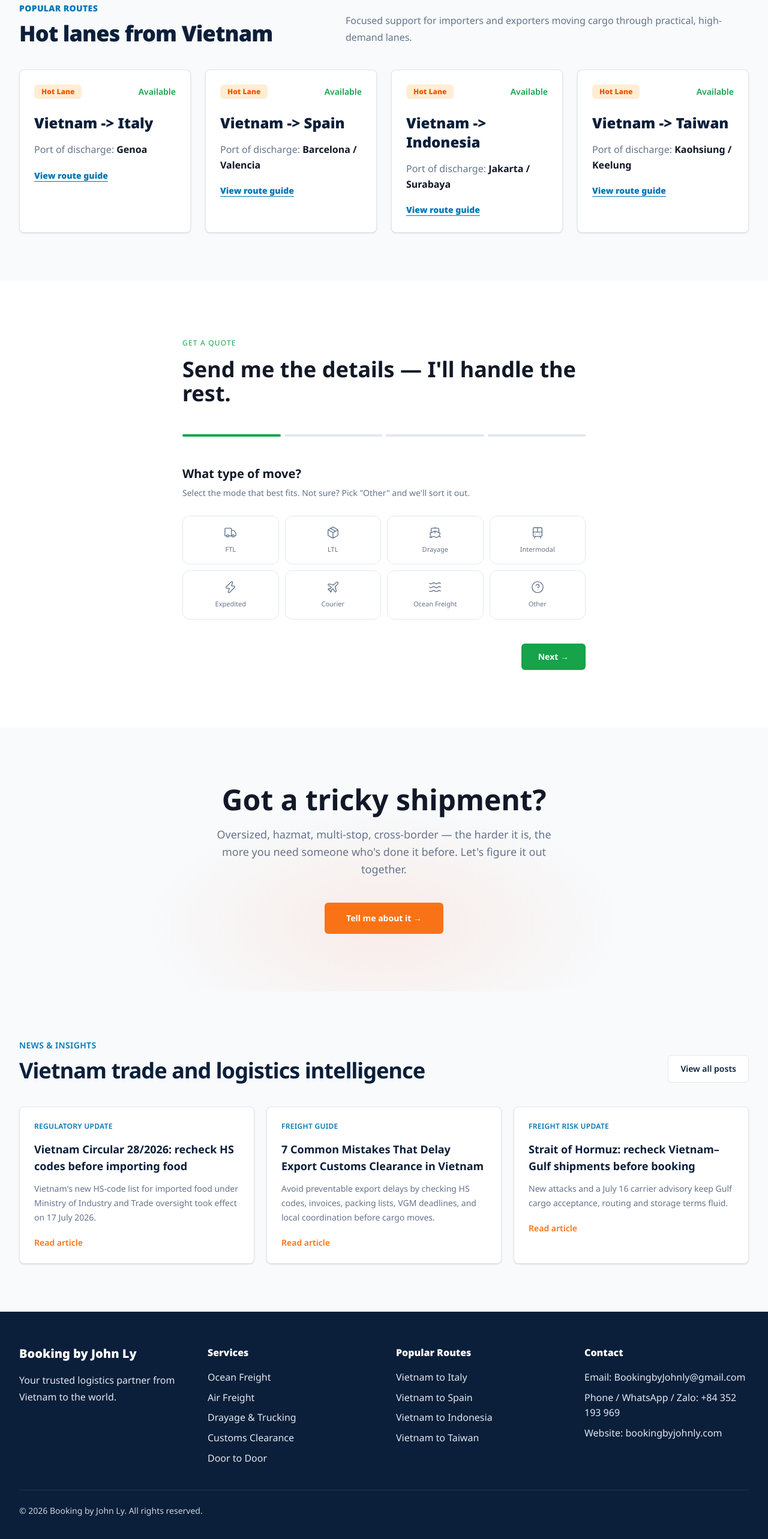
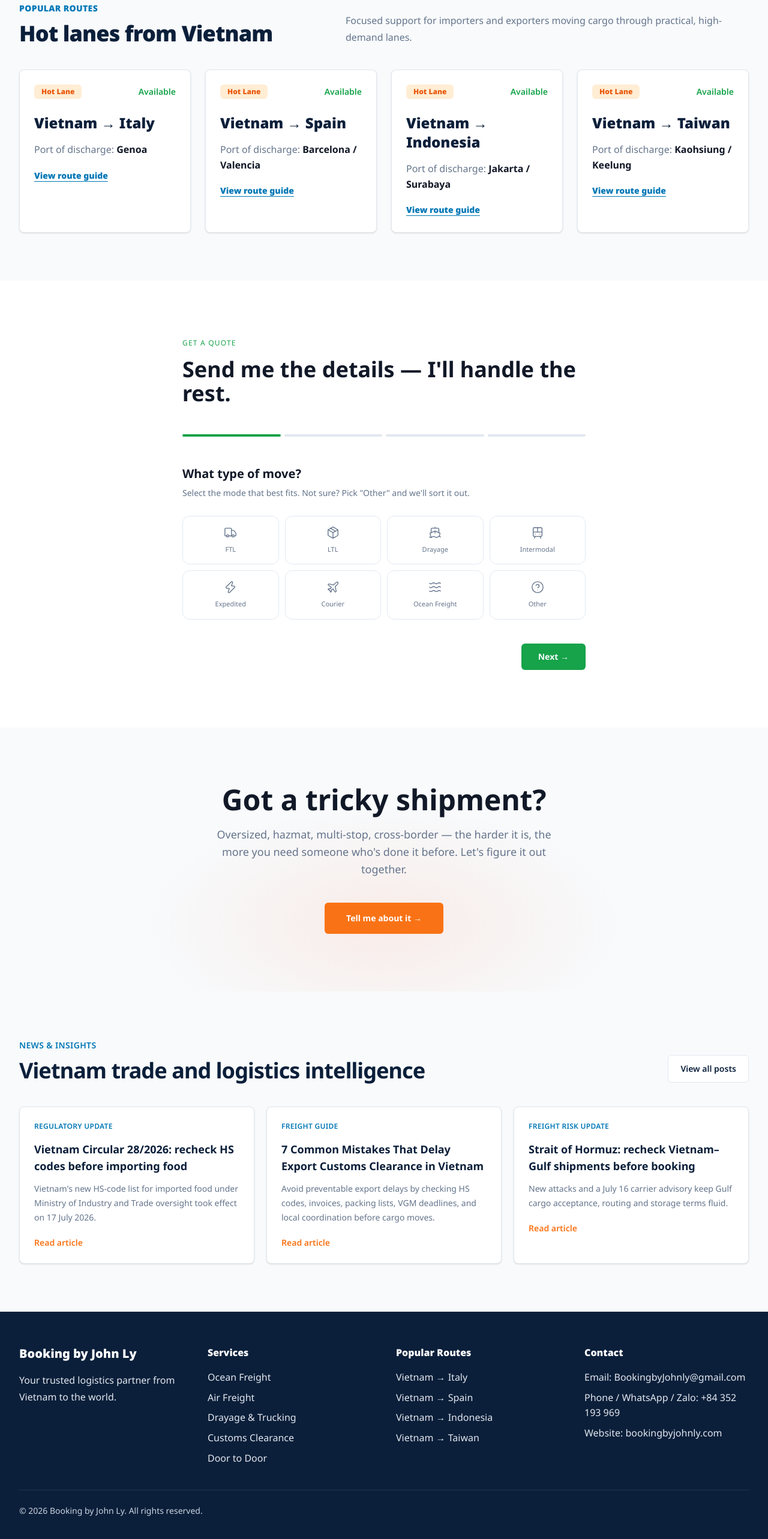
Before and after one commit to lyducquangbn99-gif/booking-by-john, a Next.js app: page /en in a window 1280 px wide. Shown: the part 2707-5273 px from the top of the page at 60% size. Built offline with nearby package versions, Linux system fonts and the light colour scheme.

Commit message:
Localize services routes and footer

```diff
--- a/components/Footer.tsx
+++ b/components/Footer.tsx
@@ -1,56 +1,67 @@
 import { Link } from "@/i18n/navigation";
+import { getLocale } from "next-intl/server";
 
-export default function Footer() {
+const COPY: Record<string, { tagline: string; services: string; routes: string; contact: string; ocean: string; air: string; trucking: string; customs: string; door: string; destinations: string[] }> = {
+  en: { tagline: "Your trusted logistics partner from Vietnam to the world.", services: "Services", routes: "Popular Routes", contact: "Contact", ocean: "Ocean Freight", air: "Air Freight", trucking: "Drayage & Trucking", customs: "Customs Clearance", door: "Door to Door", destinations: ["Italy", "Spain", "Indonesia", "Taiwan"] },
+  vi: { tagline: "Đối tác logistics từ Việt Nam đến thị trường quốc tế.", services: "Dịch vụ", routes: "Tuyến phổ biến", contact: "Liên hệ", ocean: "Vận tải biển", air: "Vận tải hàng không", trucking: "Vận chuyển nội địa", customs: "Thông quan", door: "Door to Door", destinations: ["Ý", "Tây Ban Nha", "Indonesia", "Đài Loan"] },
+  it: { tagline: "Il tuo partner logistico dal Vietnam al mondo.", services: "Servizi", routes: "Rotte popolari", contact: "Contatti", ocean: "Trasporto marittimo", air: "Trasporto aereo", trucking: "Trasporto interno", customs: "Sdoganamento", door: "Door to Door", destinations: ["Italia", "Spagna", "Indonesia", "Taiwan"] },
+  es: { tagline: "Tu socio logístico desde Vietnam hacia el mundo.", services: "Servicios", routes: "Rutas populares", contact: "Contacto", ocean: "Transporte marítimo", air: "Transporte aéreo", trucking: "Transporte interior", customs: "Despacho aduanero", door: "Puerta a puerta", destinations: ["Italia", "España", "Indonesia", "Taiwán"] },
+  id: { tagline: "Mitra logistik Anda dari Vietnam ke dunia.", services: "Layanan", routes: "Rute populer", contact: "Kontak", ocean: "Angkutan laut", air: "Angkutan udara", trucking: "Trucking", customs: "Bea cukai", door: "Door to Door", destinations: ["Italia", "Spanyol", "Indonesia", "Taiwan"] },
+};
+
+export default async function Footer() {
+  const locale = await getLocale();
+  const copy = COPY[locale] || COPY.en;
   return (
     <footer id="contact" className="bg-[#0B1F3A] px-5 py-14 text-white lg:px-8">
       <div className="mx-auto grid max-w-7xl gap-10 md:grid-cols-2 lg:grid-cols-4">
         <div>
           <h2 className="text-xl font-black">Booking by John Ly</h2>
           <p className="mt-4 leading-7 text-slate-200">
-            Your trusted logistics partner from Vietnam to the world.
+            {copy.tagline}
           </p>
         </div>
         <div>
-          <h3 className="font-black">Services</h3>
+          <h3 className="font-black">{copy.services}</h3>
           <ul className="mt-4 space-y-2 text-slate-200">
             <li>
               <Link href="/services/freight-forwarder-vietnam" className="hover:text-accent-orange">
-                Ocean Freight
+                {copy.ocean}
               </Link>
             </li>
-            <li>Air Freight</li>
-            <li>Drayage & Trucking</li>
-            <li>Customs Clearance</li>
-            <li>Door to Door</li>
+            <li>{copy.air}</li>
+            <li>{copy.trucking}</li>
+            <li>{copy.customs}</li>
+            <li>{copy.door}</li>
           </ul>
         </div>
         <div>
-          <h3 className="font-black">Popular Routes</h3>
+          <h3 className="font-black">{copy.routes}</h3>
           <ul className="mt-4 space-y-2 text-slate-200">
             <li>
               <Link href="/routes/vietnam-to-italy" className="hover:text-accent-orange">
-                Vietnam to Italy
+                Vietnam → {copy.destinations[0]}
               </Link>
             </li>
             <li>
               <Link href="/routes/vietnam-to-spain" className="hover:text-accent-orange">
-                Vietnam to Spain
+                Vietnam → {copy.destinations[1]}
               </Link>
             </li>
             <li>
               <Link href="/routes/vietnam-to-indonesia" className="hover:text-accent-orange">
-                Vietnam to Indonesia
+                Vietnam → {copy.destinations[2]}
               </Link>
             </li>
             <li>
               <Link href="/routes/vietnam-to-taiwan" className="hover:text-accent-orange">
-                Vietnam to Taiwan
+                Vietnam → {copy.destinations[3]}
               </Link>
             </li>
           </ul>
         </div>
         <div>
-          <h3 className="font-black">Contact</h3>
+          <h3 className="font-black">{copy.contact}</h3>
           <ul className="mt-4 space-y-2 text-slate-200">
             <li>
               <a href="mailto:BookingbyJohnly@gmail.com" className="hover:text-accent-orange">
--- a/components/OceanRoutes.tsx
+++ b/components/OceanRoutes.tsx
@@ -1,49 +1,61 @@
 import { Link } from "@/i18n/navigation";
+import { getLocale } from "next-intl/server";
 
 const routes = [
-  { lane: "Vietnam -> Italy", port: "Genoa", href: "/routes/vietnam-to-italy" },
-  { lane: "Vietnam -> Spain", port: "Barcelona / Valencia", href: "/routes/vietnam-to-spain" },
-  { lane: "Vietnam -> Indonesia", port: "Jakarta / Surabaya", href: "/routes/vietnam-to-indonesia" },
-  { lane: "Vietnam -> Taiwan", port: "Kaohsiung / Keelung", href: "/routes/vietnam-to-taiwan" },
+  { destination: "Italy", port: "Genoa", href: "/routes/vietnam-to-italy" },
+  { destination: "Spain", port: "Barcelona / Valencia", href: "/routes/vietnam-to-spain" },
+  { destination: "Indonesia", port: "Jakarta / Surabaya", href: "/routes/vietnam-to-indonesia" },
+  { destination: "Taiwan", port: "Kaohsiung / Keelung", href: "/routes/vietnam-to-taiwan" },
 ];
+const COPY: Record<string, { label: string; heading: string; intro: string; hot: string; available: string; discharge: string; guide: string; destinations: Record<string, string> }> = {
+  en: { label: "Popular routes", heading: "Hot lanes from Vietnam", intro: "Focused support for importers and exporters moving cargo through practical, high-demand lanes.", hot: "Hot Lane", available: "Available", discharge: "Port of discharge", guide: "View route guide", destinations: { Italy: "Italy", Spain: "Spain", Indonesia: "Indonesia", Taiwan: "Taiwan" } },
+  vi: { label: "Tuyến phổ biến", heading: "Các tuyến trọng điểm từ Việt Nam", intro: "Hỗ trợ tập trung cho doanh nghiệp xuất nhập khẩu trên các tuyến có nhu cầu thực tế.", hot: "Tuyến trọng điểm", available: "Đang hỗ trợ", discharge: "Cảng dỡ hàng", guide: "Xem hướng dẫn tuyến", destinations: { Italy: "Ý", Spain: "Tây Ban Nha", Indonesia: "Indonesia", Taiwan: "Đài Loan" } },
+  it: { label: "Rotte popolari", heading: "Rotte prioritarie dal Vietnam", intro: "Supporto dedicato a importatori ed esportatori sulle rotte più pratiche.", hot: "Rotta prioritaria", available: "Disponibile", discharge: "Porto di sbarco", guide: "Consulta la guida", destinations: { Italy: "Italia", Spain: "Spagna", Indonesia: "Indonesia", Taiwan: "Taiwan" } },
+  es: { label: "Rutas populares", heading: "Rutas prioritarias desde Vietnam", intro: "Apoyo específico para importadores y exportadores en rutas prácticas.", hot: "Ruta prioritaria", available: "Disponible", discharge: "Puerto de descarga", guide: "Ver guía de ruta", destinations: { Italy: "Italia", Spain: "España", Indonesia: "Indonesia", Taiwan: "Taiwán" } },
+  id: { label: "Rute populer", heading: "Rute prioritas dari Vietnam", intro: "Dukungan terfokus bagi importir dan eksportir pada rute yang praktis.", hot: "Rute prioritas", available: "Tersedia", discharge: "Pelabuhan bongkar", guide: "Lihat panduan rute", destinations: { Italy: "Italia", Spain: "Spanyol", Indonesia: "Indonesia", Taiwan: "Taiwan" } },
+};
 
-export default function OceanRoutes() {
+export default async function OceanRoutes() {
+  const locale = await getLocale();
+  const copy = COPY[locale] || COPY.en;
   return (
     <section id="routes" className="mx-auto max-w-7xl px-5 py-16 lg:px-8 lg:py-20">
       <div className="flex flex-col justify-between gap-4 md:flex-row md:items-end">
         <div>
-          <p className="text-sm font-black uppercase tracking-wide text-ocean-blue">Popular routes</p>
+          <p className="text-sm font-black uppercase tracking-wide text-ocean-blue">{copy.label}</p>
           <h2 className="mt-3 text-3xl font-black tracking-tight text-[#0B1F3A] sm:text-4xl">
-            Hot lanes from Vietnam
+            {copy.heading}
           </h2>
         </div>
         <p className="max-w-2xl text-base leading-7 text-text-secondary">
-          Focused support for importers and exporters moving cargo through practical, high-demand lanes.
+          {copy.intro}
         </p>
       </div>
 
       <div className="mt-10 grid gap-6 md:grid-cols-2 xl:grid-cols-4">
         {routes.map((route) => (
           <article
-            key={route.lane}
+            key={route.destination}
             className="rounded-lg border border-border-subtle bg-white p-6 shadow-sm transition hover:-translate-y-1 hover:shadow-md"
           >
             <div className="flex items-center justify-between gap-3">
               <span className="rounded-md bg-orange-100 px-3 py-1 text-xs font-black text-[#EA580C]">
-                Hot Lane
+                {copy.hot}
               </span>
-              <span className="text-sm font-semibold text-accent-green">Available</span>
+              <span className="text-sm font-semibold text-accent-green">{copy.available}</span>
             </div>
-            <h3 className="mt-6 text-2xl font-black text-[#0B1F3A]">{route.lane}</h3>
+            <h3 className="mt-6 text-2xl font-black text-[#0B1F3A]">
+              Vietnam → {copy.destinations[route.destination]}
+            </h3>
             <p className="mt-4 text-text-secondary">
-              Port of discharge: <span className="font-bold text-text-primary">{route.port}</span>
+              {copy.discharge}: <span className="font-bold text-text-primary">{route.port}</span>
             </p>
             {route.href ? (
               <Link
                 href={route.href}
                 className="mt-5 inline-flex text-sm font-black text-ocean-blue underline underline-offset-4"
               >
-                View route guide
+                {copy.guide}
               </Link>
             ) : null}
           </article>
--- a/components/Services.tsx
+++ b/components/Services.tsx
@@ -1,38 +1,51 @@
 import { PackageCheck, Plane, Ship, Truck, Warehouse, ClipboardCheck } from "lucide-react";
 import { Link } from "@/i18n/navigation";
+import { getLocale } from "next-intl/server";
 
-const services = [
-  { icon: Ship, title: "Ocean Freight", description: "FCL and LCL shipping with practical routing and rate guidance.", href: "/services/freight-forwarder-vietnam" },
-  { icon: Plane, title: "Air Freight", description: "Urgent cargo support when speed matters more than ocean transit." },
-  { icon: Truck, title: "Drayage & Trucking", description: "Port pickup, inland delivery, and coordinated container movement." },
-  { icon: Warehouse, title: "Warehousing", description: "Storage and handling support before export or final delivery." },
-  { icon: ClipboardCheck, title: "Customs Clearance", description: "Documentation and clearance coordination to reduce delays." },
-  { icon: PackageCheck, title: "Door to Door", description: "End-to-end logistics from Vietnam origin to overseas consignee." },
-];
+const icons = [Ship, Plane, Truck, Warehouse, ClipboardCheck, PackageCheck];
+const COPY: Record<string, { label: string; heading: string; details: string; items: Array<[string, string]> }> = {
+  en: { label: "Services", heading: "Freight services built around clear communication", details: "View service details", items: [
+    ["Ocean Freight", "FCL and LCL shipping with practical routing and rate guidance."], ["Air Freight", "Urgent cargo support when speed matters more than ocean transit."], ["Drayage & Trucking", "Port pickup, inland delivery, and coordinated container movement."], ["Warehousing", "Storage and handling support before export or final delivery."], ["Customs Clearance", "Documentation and clearance coordination to reduce delays."], ["Door to Door", "End-to-end logistics from Vietnam origin to overseas consignee."],
+  ]},
+  vi: { label: "Dịch vụ", heading: "Dịch vụ vận chuyển với thông tin rõ ràng", details: "Xem chi tiết dịch vụ", items: [
+    ["Vận tải biển", "Giải pháp FCL và LCL với tư vấn tuyến đi và chi phí thực tế."], ["Vận tải hàng không", "Hỗ trợ hàng gấp khi thời gian quan trọng hơn vận tải biển."], ["Vận chuyển nội địa", "Lấy hàng tại cảng, giao nội địa và điều phối container."], ["Kho bãi", "Lưu kho và xử lý hàng trước khi xuất khẩu hoặc giao cuối."], ["Thông quan", "Điều phối chứng từ và thủ tục để giảm chậm trễ."], ["Door to Door", "Điều phối từ điểm lấy hàng tại Việt Nam đến người nhận nước ngoài."],
+  ]},
+  it: { label: "Servizi", heading: "Servizi di trasporto con comunicazione chiara", details: "Vedi i dettagli", items: [
+    ["Trasporto marittimo", "Spedizioni FCL e LCL con indicazioni pratiche su rotta e costi."], ["Trasporto aereo", "Supporto per merci urgenti quando il tempo è prioritario."], ["Trasporto interno", "Ritiro portuale, consegna interna e movimento container."], ["Magazzino", "Stoccaggio e movimentazione prima dell’export o della consegna."], ["Sdoganamento", "Coordinamento documentale e doganale per ridurre i ritardi."], ["Door to Door", "Logistica dall’origine in Vietnam al destinatario estero."],
+  ]},
+  es: { label: "Servicios", heading: "Servicios de carga con comunicación clara", details: "Ver detalles", items: [
+    ["Transporte marítimo", "Envíos FCL y LCL con orientación práctica sobre rutas y costos."], ["Transporte aéreo", "Apoyo para carga urgente cuando el tiempo es prioritario."], ["Transporte interior", "Recogida portuaria, entrega y movimiento de contenedores."], ["Almacenamiento", "Almacenaje y manipulación antes de exportar o entregar."], ["Despacho aduanero", "Coordinación documental y aduanera para reducir retrasos."], ["Puerta a puerta", "Logística desde el origen en Vietnam hasta el destinatario."],
+  ]},
+  id: { label: "Layanan", heading: "Layanan pengiriman dengan komunikasi yang jelas", details: "Lihat detail layanan", items: [
+    ["Angkutan laut", "Pengiriman FCL dan LCL dengan panduan rute dan biaya praktis."], ["Angkutan udara", "Dukungan kargo mendesak saat waktu menjadi prioritas."], ["Trucking", "Penjemputan pelabuhan, pengiriman darat, dan pergerakan kontainer."], ["Pergudangan", "Penyimpanan dan penanganan sebelum ekspor atau pengiriman."], ["Bea cukai", "Koordinasi dokumen dan clearance untuk mengurangi keterlambatan."], ["Door to Door", "Logistik dari asal di Vietnam hingga penerima luar negeri."],
+  ]},
+};
 
-export default function Services() {
+export default async function Services() {
+  const locale = await getLocale();
+  const copy = COPY[locale] || COPY.en;
   return (
     <section id="services" className="border-y border-border-subtle bg-white px-5 py-16 lg:px-8 lg:py-20">
       <div className="mx-auto max-w-7xl">
         <div className="max-w-3xl">
-          <p className="text-sm font-black uppercase tracking-wide text-ocean-blue">Services</p>
+          <p className="text-sm font-black uppercase tracking-wide text-ocean-blue">{copy.label}</p>
           <h2 className="mt-3 text-3xl font-black tracking-tight text-[#0B1F3A] sm:text-4xl">
-            Freight services built around clear communication
+            {copy.heading}
           </h2>
         </div>
         <div className="mt-10 grid gap-5 sm:grid-cols-2 lg:grid-cols-3">
-          {services.map((service) => {
-            const Icon = service.icon;
+          {copy.items.map(([title, description], index) => {
+            const Icon = icons[index];
             return (
-              <article key={service.title} className="rounded-lg border border-border-subtle bg-white p-6 shadow-sm">
+              <article key={title} className="rounded-lg border border-border-subtle bg-white p-6 shadow-sm">
                 <div className="inline-flex h-12 w-12 items-center justify-center rounded-md bg-orange-50 text-accent-orange">
                   <Icon size={24} aria-hidden="true" />
                 </div>
-                <h3 className="mt-5 text-xl font-black text-[#0B1F3A]">{service.title}</h3>
-                <p className="mt-3 leading-7 text-text-secondary">{service.description}</p>
-                {service.href && (
-                  <Link href={service.href} className="mt-4 inline-flex font-bold text-ocean-blue underline underline-offset-4">
-                    View service details
+                <h3 className="mt-5 text-xl font-black text-[#0B1F3A]">{title}</h3>
+                <p className="mt-3 leading-7 text-text-secondary">{description}</p>
+                {index === 0 && (
+                  <Link href="/services/freight-forwarder-vietnam" className="mt-4 inline-flex font-bold text-ocean-blue underline underline-offset-4">
+                    {copy.details}
                   </Link>
                 )}
               </article>
```
